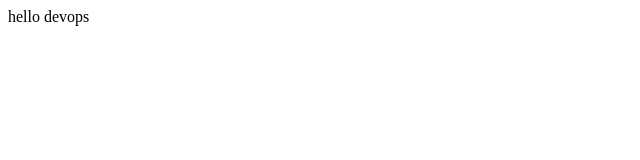
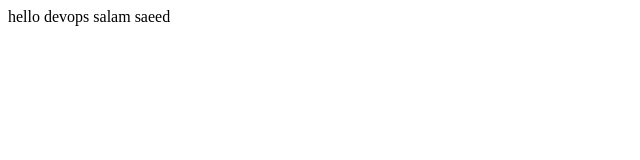
Before and after one commit to saeedhamrah/devops, a plain HTML site: page index.html in a window 1280 px wide. Shown: the whole page, without its empty margins (0-640 px from the left). Drawn offline with Linux system fonts and the light colour scheme.

Commit message:
add saeed salam

```diff
--- a/index.html
+++ b/index.html
@@ -2,6 +2,7 @@
 <head>
 <body>
 hello devops
+salam saeed
 <body>
 <head>
 <html>
```
